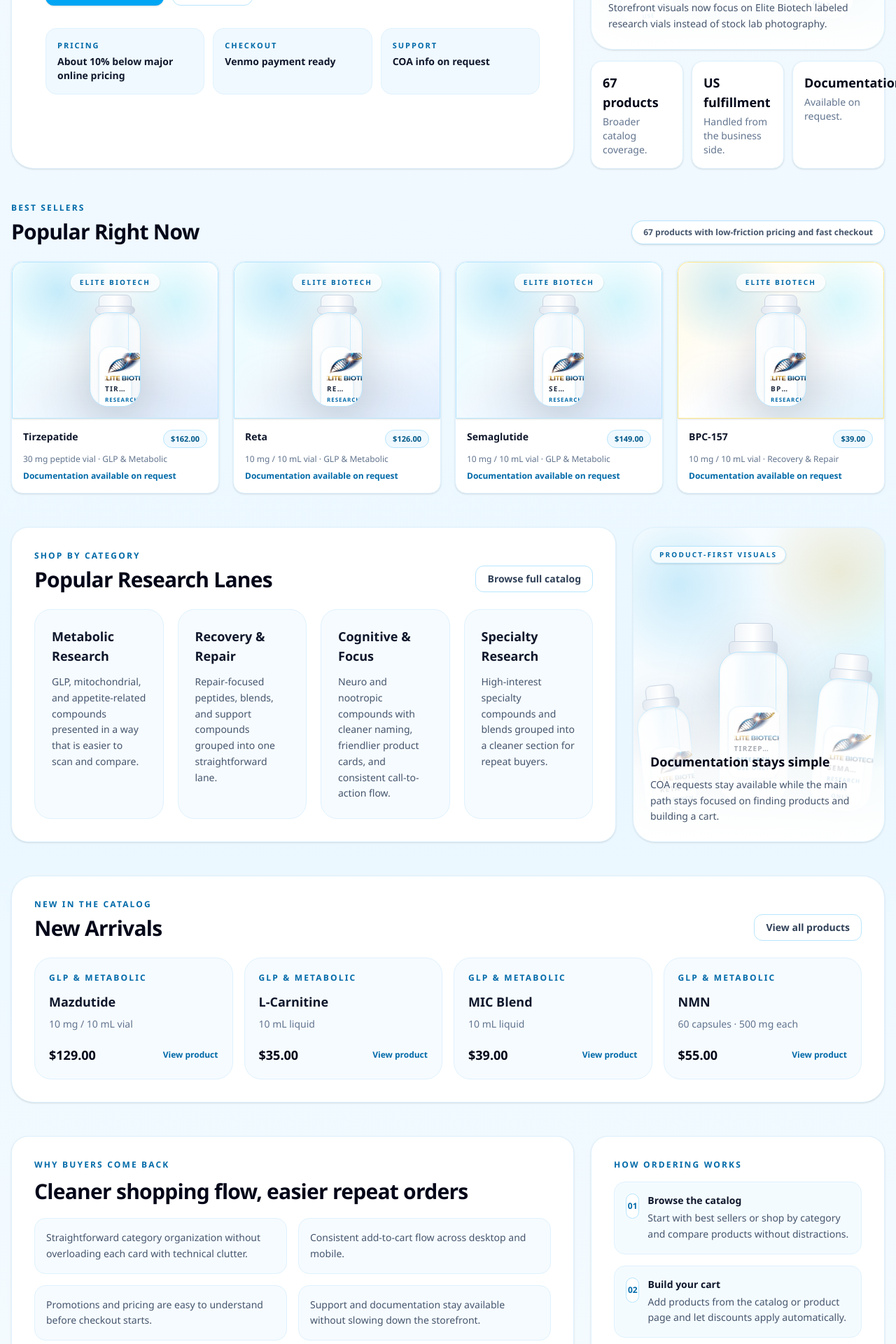
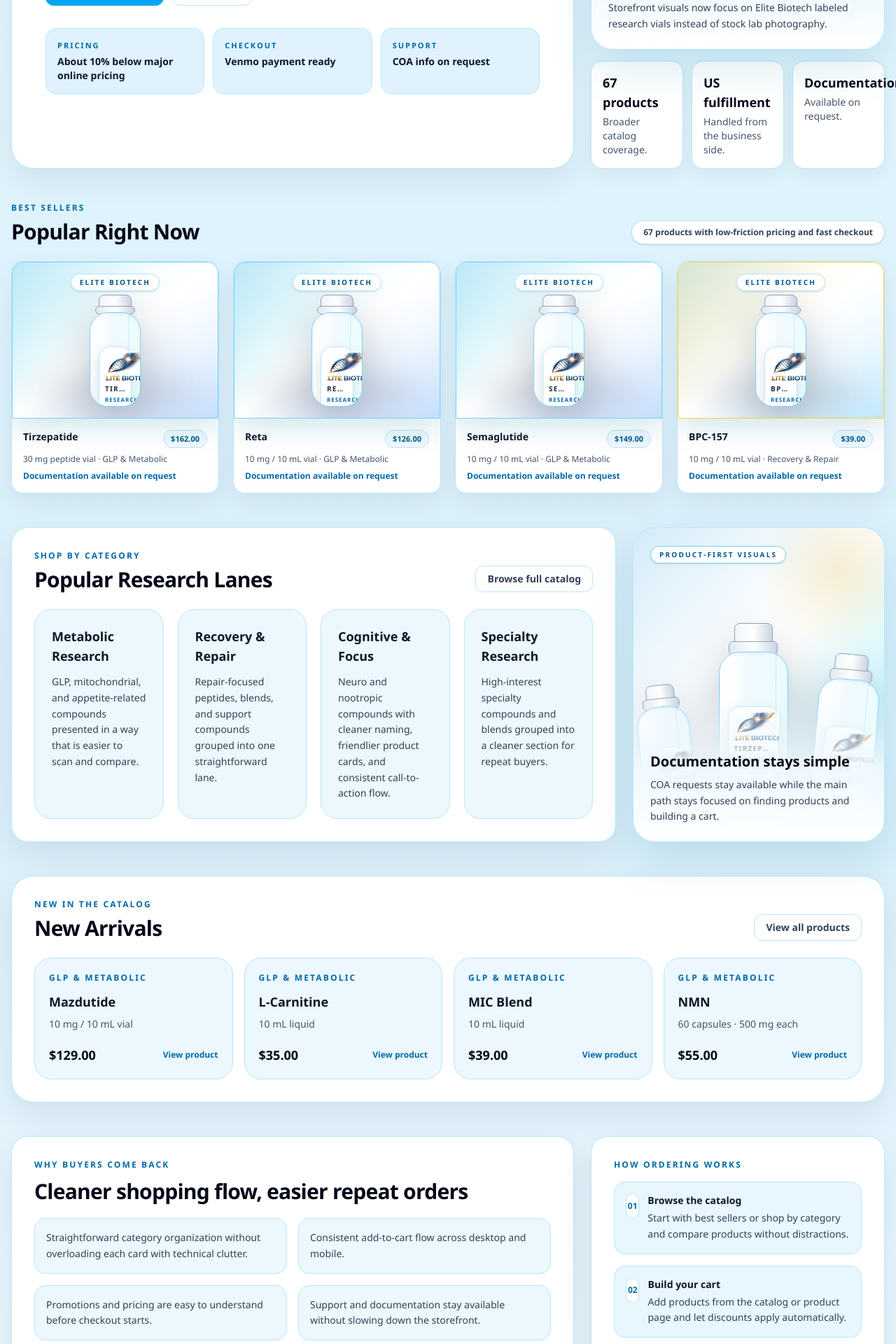
Before and after one commit to Cookarelli/elite-biotech-peptides, a Next.js app: page / in a window 1280 px wide. Shown: the part 520-2440 px from the top of the page at 70% size. Built offline with nearby package versions, Linux system fonts and the light colour scheme.

Commit message:
Increase storefront contrast

```diff
--- a/src/app/globals.css
+++ b/src/app/globals.css
@@ -7,7 +7,7 @@
 html,
 body {
   height: 100%;
-  background: #edf8ff;
-  color: #0f172a;
+  background: #dff3ff;
+  color: #08111f;
   font-family: "Avenir Next", "Segoe UI", "Helvetica Neue", Helvetica, Arial, sans-serif;
 }
--- a/src/app/page.tsx
+++ b/src/app/page.tsx
@@ -36,12 +36,12 @@
   return (
     <SiteShell>
       <section className="grid gap-6 lg:grid-cols-[minmax(0,1.1fr)_420px] lg:items-stretch">
-        <div className="rounded-[2rem] border border-sky-100 bg-white p-8 shadow-sm sm:p-10 lg:p-12">
+        <div className="rounded-[2rem] border border-sky-200 bg-white p-8 shadow-[0_18px_45px_rgba(15,23,42,0.08)] sm:p-10 lg:p-12">
           <p className="text-xs font-bold uppercase tracking-[0.22em] text-sky-700">Elite Biotech Peptides</p>
           <h1 className="mt-4 text-4xl font-bold tracking-tight text-slate-950 sm:text-5xl lg:text-6xl">
             Trusted Elite Research Peptides
           </h1>
-          <p className="mt-5 max-w-2xl text-base leading-relaxed text-slate-600 sm:text-lg">
+          <p className="mt-5 max-w-2xl text-base leading-relaxed text-slate-700 sm:text-lg">
             A brighter, product-first storefront built for repeat buyers, quick quantities, and a
             catalog that is easy to browse on desktop or mobile.
           </p>
@@ -87,7 +87,7 @@
             <p className="text-xs font-bold tracking-[0.18em] text-sky-700">BEST SELLERS</p>
             <h2 className="mt-2 text-3xl font-bold tracking-tight text-slate-950">Popular Right Now</h2>
           </div>
-          <div className="rounded-full border border-sky-200 bg-white px-4 py-2 text-xs font-semibold text-slate-600 shadow-sm">
+          <div className="rounded-full border border-sky-200 bg-white px-4 py-2 text-xs font-semibold text-slate-700 shadow-sm">
             {productCountLabel} with low-friction pricing and fast checkout
           </div>
         </div>
@@ -97,7 +97,7 @@
             <Link
               key={p.slug}
               href={`/products/${p.slug}`}
-              className="group overflow-hidden rounded-2xl border border-sky-100 bg-white shadow-sm transition-colors hover:border-sky-200 hover:bg-sky-50/50"
+              className="group overflow-hidden rounded-2xl border border-sky-200 bg-white shadow-[0_14px_36px_rgba(15,23,42,0.07)] transition-colors hover:border-sky-200 hover:bg-sky-50/50"
             >
               <ProductVisual product={p} compact />
               <div className="p-4">
@@ -107,7 +107,7 @@
                     {p.price}
                   </span>
                 </div>
-                <p className="mt-2 text-xs text-slate-500">{getProductFormat(p)} · {p.category}</p>
+                <p className="mt-2 text-xs text-slate-600">{getProductFormat(p)} · {p.category}</p>
                 <p className="mt-2 text-xs font-semibold text-sky-700">Documentation available on request</p>
               </div>
             </Link>
@@ -116,7 +116,7 @@
       </section>
 
       <section className="mt-12 grid gap-6 lg:grid-cols-[minmax(0,1fr)_360px]">
-        <div className="rounded-3xl border border-sky-100 bg-white p-8 shadow-sm">
+        <div className="rounded-3xl border border-sky-200 bg-white p-8 shadow-[0_18px_45px_rgba(15,23,42,0.08)]">
           <div className="flex flex-wrap items-end justify-between gap-3">
             <div>
               <p className="text-xs font-bold tracking-[0.18em] text-sky-700">SHOP BY CATEGORY</p>
@@ -132,9 +132,9 @@
 
           <div className="mt-6 grid gap-5 md:grid-cols-2 xl:grid-cols-4">
             {collections.map((item) => (
-              <div key={item.title} className="rounded-3xl border border-sky-100 bg-sky-50/60 p-6">
+              <div key={item.title} className="rounded-3xl border border-sky-200 bg-sky-100/60 p-6">
                 <p className="text-lg font-bold text-slate-900">{item.title}</p>
-                <p className="mt-3 text-sm leading-relaxed text-slate-600">{item.body}</p>
+                <p className="mt-3 text-sm leading-relaxed text-slate-700">{item.body}</p>
               </div>
             ))}
           </div>
@@ -147,7 +147,7 @@
         />
       </section>
 
-      <section className="mt-12 rounded-[2rem] border border-sky-100 bg-white p-8 shadow-sm">
+      <section className="mt-12 rounded-[2rem] border border-sky-200 bg-white p-8 shadow-[0_18px_45px_rgba(15,23,42,0.08)]">
         <div className="flex flex-wrap items-end justify-between gap-3">
           <div>
             <p className="text-xs font-bold tracking-[0.18em] text-sky-700">NEW IN THE CATALOG</p>
@@ -166,11 +166,11 @@
             <Link
               key={p.slug}
               href={`/products/${p.slug}`}
-              className="rounded-3xl border border-sky-100 bg-sky-50/60 p-5 transition-colors hover:border-sky-300"
+              className="rounded-3xl border border-sky-200 bg-sky-100/60 p-5 transition-colors hover:border-sky-300"
             >
               <p className="text-xs font-bold uppercase tracking-[0.18em] text-sky-700">{p.category}</p>
               <h3 className="mt-3 text-lg font-bold text-slate-900">{p.name}</h3>
-              <p className="mt-2 text-sm text-slate-500">{getProductFormat(p)}</p>
+              <p className="mt-2 text-sm text-slate-600">{getProductFormat(p)}</p>
               <div className="mt-5 flex items-center justify-between">
                 <span className="text-lg font-bold text-slate-950">{p.price}</span>
                 <span className="text-xs font-semibold text-sky-700">View product</span>
@@ -181,7 +181,7 @@
       </section>
 
       <section className="mt-12 grid gap-6 lg:grid-cols-[minmax(0,1.2fr)_420px]">
-        <div className="rounded-3xl border border-sky-100 bg-white p-8 shadow-sm">
+        <div className="rounded-3xl border border-sky-200 bg-white p-8 shadow-[0_18px_45px_rgba(15,23,42,0.08)]">
           <p className="text-xs font-bold tracking-[0.18em] text-sky-700">WHY BUYERS COME BACK</p>
           <h2 className="mt-3 text-3xl font-bold tracking-tight text-slate-950">Cleaner shopping flow, easier repeat orders</h2>
           <div className="mt-5 grid gap-4 sm:grid-cols-2">
@@ -191,14 +191,14 @@
               "Promotions and pricing are easy to understand before checkout starts.",
               "Support and documentation stay available without slowing down the storefront.",
             ].map((item) => (
-              <div key={item} className="rounded-2xl border border-sky-100 bg-sky-50/60 p-4 text-sm leading-relaxed text-slate-600">
+              <div key={item} className="rounded-2xl border border-sky-200 bg-sky-100/60 p-4 text-sm leading-relaxed text-slate-700">
                 {item}
               </div>
             ))}
           </div>
         </div>
 
-        <div className="rounded-3xl border border-sky-100 bg-white p-8 shadow-sm">
+        <div className="rounded-3xl border border-sky-200 bg-white p-8 shadow-[0_18px_45px_rgba(15,23,42,0.08)]">
           <p className="text-xs font-bold tracking-[0.18em] text-sky-700">HOW ORDERING WORKS</p>
           <div className="mt-4 space-y-4">
             <StepCard number="01" title="Browse the catalog" body="Start with best sellers or shop by category and compare products without distractions." />
@@ -208,7 +208,7 @@
         </div>
       </section>
 
-      <section className="mt-12 grid gap-6 rounded-[2rem] border border-sky-100 bg-white p-6 shadow-sm sm:p-8 lg:grid-cols-[minmax(0,1fr)_460px] lg:items-start">
+      <section className="mt-12 grid gap-6 rounded-[2rem] border border-sky-200 bg-white p-6 shadow-[0_14px_36px_rgba(15,23,42,0.07)] sm:p-8 lg:grid-cols-[minmax(0,1fr)_460px] lg:items-start">
         <div>
           <p className="text-xs font-bold uppercase tracking-[0.2em] text-sky-700">
             Birthday and Specials
@@ -216,7 +216,7 @@
           <h2 className="mt-3 text-3xl font-bold tracking-tight text-slate-950">
             Get optional updates without changing checkout
           </h2>
-          <p className="mt-4 max-w-2xl text-sm leading-relaxed text-slate-600 sm:text-base">
+          <p className="mt-4 max-w-2xl text-sm leading-relaxed text-slate-700 sm:text-base">
             Join the interest list for birthday notes, occasional specials, and product updates.
             Signup is optional and never required to browse, cart, or purchase.
           </p>
@@ -227,7 +227,7 @@
           </div>
         </div>
 
-        <div className="rounded-3xl border border-sky-100 bg-sky-50/70 p-5 sm:p-6">
+        <div className="rounded-3xl border border-sky-200 bg-sky-100/70 p-5 sm:p-6">
           <SpecialsSignupForm />
         </div>
       </section>
@@ -237,7 +237,7 @@
 
 function ValueCard({ label, value }: { label: string; value: string }) {
   return (
-    <div className="rounded-2xl border border-sky-100 bg-sky-50 px-4 py-4">
+    <div className="rounded-2xl border border-sky-200 bg-sky-100 px-4 py-4">
       <p className="text-[11px] font-bold uppercase tracking-[0.18em] text-sky-700">{label}</p>
       <p className="mt-1 text-sm font-bold text-slate-900">{value}</p>
     </div>
@@ -246,9 +246,9 @@
 
 function MetricBox({ title, body }: { title: string; body: string }) {
   return (
-    <div className="rounded-2xl border border-sky-100 bg-white p-4 shadow-sm">
+    <div className="rounded-2xl border border-sky-200 bg-white p-4 shadow-[0_10px_28px_rgba(15,23,42,0.06)]">
       <p className="text-lg font-bold text-slate-950">{title}</p>
-      <p className="mt-1 text-sm text-slate-500">{body}</p>
+      <p className="mt-1 text-sm text-slate-600">{body}</p>
     </div>
   );
 }
@@ -263,14 +263,14 @@
   body: string;
 }) {
   return (
-    <div className="rounded-2xl border border-sky-100 bg-sky-50/70 p-4">
+    <div className="rounded-2xl border border-sky-200 bg-sky-100/70 p-4">
       <div className="flex items-start gap-3">
         <span className="inline-flex h-9 w-9 items-center justify-center rounded-full border border-sky-200 bg-white text-xs font-bold text-sky-700">
           {number}
         </span>
         <div>
           <p className="text-sm font-bold text-slate-900">{title}</p>
-          <p className="mt-1 text-sm leading-relaxed text-slate-600">{body}</p>
+          <p className="mt-1 text-sm leading-relaxed text-slate-700">{body}</p>
         </div>
       </div>
     </div>
--- a/src/app/products/page.tsx
+++ b/src/app/products/page.tsx
@@ -6,14 +6,14 @@
 export default function ProductsPage() {
   return (
     <SiteShell>
-      <section className="rounded-2xl border border-sky-100 bg-white p-5 shadow-sm sm:p-6">
+      <section className="rounded-2xl border border-sky-200 bg-white p-5 shadow-[0_14px_36px_rgba(15,23,42,0.07)] sm:p-6">
         <div className="flex flex-col gap-4 md:flex-row md:items-end md:justify-between">
           <div>
             <p className="text-xs font-bold tracking-[0.2em] text-sky-700">PRODUCTS</p>
             <h1 className="mt-2 text-3xl font-bold tracking-tight text-slate-950 sm:text-4xl">
               Shop Elite Biotech
             </h1>
-            <p className="mt-2 max-w-3xl text-sm leading-relaxed text-slate-600">
+            <p className="mt-2 max-w-3xl text-sm leading-relaxed text-slate-700">
               Search first, choose quantities, and check out through Venmo.
             </p>
           </div>
--- a/src/components/BrandedVialShowcase.tsx
+++ b/src/components/BrandedVialShowcase.tsx
@@ -11,12 +11,12 @@
 }) {
   return (
     <div
-      className={`relative overflow-hidden rounded-[2rem] border border-sky-100 bg-gradient-to-br from-white via-sky-50 to-cyan-100 shadow-sm ${
+      className={`relative overflow-hidden rounded-[2rem] border border-sky-200 bg-gradient-to-br from-sky-50 via-white to-cyan-200 shadow-[0_24px_60px_rgba(14,116,144,0.16)] ${
         compact ? "min-h-[340px]" : "min-h-[420px]"
       }`}
     >
-      <div className="absolute inset-0 bg-[radial-gradient(circle_at_18%_18%,rgba(14,165,233,0.20),transparent_28%),radial-gradient(circle_at_82%_14%,rgba(212,175,55,0.20),transparent_24%)]" />
-      <div className="absolute inset-x-10 bottom-16 h-10 rounded-full bg-slate-400/20 blur-2xl" />
+      <div className="absolute inset-0 bg-[linear-gradient(135deg,rgba(2,132,199,0.12),transparent_38%),radial-gradient(circle_at_82%_14%,rgba(212,175,55,0.22),transparent_24%)]" />
+      <div className="absolute inset-x-10 bottom-16 h-10 rounded-full bg-slate-700/20 blur-2xl" />
 
       <div className="absolute inset-x-0 bottom-14 flex items-end justify-center gap-2 sm:gap-4">
         <ShowcaseVial size="small" label="Reta" />
@@ -25,14 +25,14 @@
       </div>
 
       <div className="absolute inset-x-0 top-0 p-6">
-        <div className="inline-flex rounded-full border border-sky-200 bg-white/75 px-3 py-1 text-[10px] font-bold uppercase tracking-[0.22em] text-sky-700 shadow-sm">
+        <div className="inline-flex rounded-full border border-sky-300 bg-white/90 px-3 py-1 text-[10px] font-bold uppercase tracking-[0.22em] text-sky-800 shadow-sm">
           Product-first visuals
         </div>
       </div>
 
-      <div className="absolute inset-x-0 bottom-0 bg-gradient-to-t from-white via-white/85 to-transparent p-6 pt-20">
-        <p className="text-lg font-bold text-slate-950">{title}</p>
-        <p className="mt-2 max-w-sm text-sm leading-relaxed text-slate-600">{body}</p>
+      <div className="absolute inset-x-0 bottom-0 bg-gradient-to-t from-white via-sky-50/95 to-transparent p-6 pt-20">
+        <p className="text-xl font-bold text-slate-950">{title}</p>
+        <p className="mt-2 max-w-sm text-sm leading-relaxed text-slate-700">{body}</p>
       </div>
     </div>
   );
@@ -52,13 +52,13 @@
   }[size];
 
   return (
-    <div className={`relative ${dimensions} drop-shadow-[0_30px_34px_rgba(15,23,42,0.18)]`}>
-      <div className="absolute inset-x-[28%] top-0 h-[12%] rounded-t-lg border border-slate-300 bg-gradient-to-r from-slate-100 via-white to-slate-200" />
-      <div className="absolute inset-x-[22%] top-[10%] h-[8%] rounded-md border border-slate-300 bg-gradient-to-r from-slate-200 via-white to-slate-300" />
-      <div className="absolute inset-x-[10%] bottom-0 top-[16%] overflow-hidden rounded-[1.85rem] border border-sky-200 bg-gradient-to-r from-white/95 via-sky-50/95 to-white/85 shadow-inner">
+    <div className={`relative ${dimensions} drop-shadow-[0_34px_38px_rgba(15,23,42,0.26)]`}>
+      <div className="absolute inset-x-[28%] top-0 h-[12%] rounded-t-lg border border-slate-400 bg-gradient-to-r from-slate-100 via-white to-slate-300" />
+      <div className="absolute inset-x-[22%] top-[10%] h-[8%] rounded-md border border-slate-400 bg-gradient-to-r from-slate-200 via-white to-slate-300" />
+      <div className="absolute inset-x-[10%] bottom-0 top-[16%] overflow-hidden rounded-[1.85rem] border border-sky-300 bg-gradient-to-r from-white via-sky-50 to-cyan-50 shadow-inner">
         <div className="absolute inset-y-0 left-3 w-3 bg-white/80 blur-sm" />
         <div className="absolute inset-y-0 right-4 w-px bg-sky-200/70" />
-        <div className="absolute inset-x-3 top-[36%] rounded-2xl border border-sky-100 bg-white/95 p-2 text-center shadow-sm">
+        <div className="absolute inset-x-3 top-[36%] rounded-2xl border border-sky-200 bg-white p-2 text-center shadow-[0_8px_20px_rgba(15,23,42,0.12)]">
           <div className="relative mx-auto h-10 w-16 overflow-hidden">
             <Image
               src="/brand/elite-biotech-peptides-logo.png"
--- a/src/components/ProductVisual.tsx
+++ b/src/components/ProductVisual.tsx
@@ -7,17 +7,17 @@
 
 const tones: Record<string, string> = {
   "GLP & Metabolic":
-    "from-cyan-100 via-sky-50 to-blue-100 border-sky-200",
+    "from-cyan-200 via-white to-blue-200 border-sky-300",
   "Recovery & Repair":
-    "from-amber-100 via-white to-sky-100 border-amber-200",
+    "from-amber-200 via-white to-sky-200 border-amber-300",
   "Cognitive & Focus":
-    "from-indigo-100 via-white to-cyan-100 border-indigo-200",
+    "from-indigo-200 via-white to-cyan-200 border-indigo-300",
   "Longevity & Immune":
-    "from-fuchsia-100 via-white to-amber-100 border-fuchsia-200",
+    "from-fuchsia-200 via-white to-amber-200 border-fuchsia-300",
   "Specialty Research":
-    "from-violet-100 via-white to-cyan-100 border-violet-200",
+    "from-violet-200 via-white to-cyan-200 border-violet-300",
   "Support Supplies":
-    "from-emerald-100 via-white to-cyan-100 border-emerald-200",
+    "from-emerald-200 via-white to-cyan-200 border-emerald-300",
 };
 
 export function ProductVisual({
@@ -36,7 +36,7 @@
   if (productImage) {
     return (
       <div
-        className={`relative overflow-hidden border bg-white ${tone} ${
+        className={`relative overflow-hidden border bg-white shadow-[0_16px_36px_rgba(14,116,144,0.14)] ${tone} ${
           compact ? "aspect-[4/3] rounded-t-2xl" : "aspect-[4/3] rounded-3xl"
         }`}
       >
@@ -56,15 +56,15 @@
     <div
       role="img"
       aria-label={productImageAlt}
-      className={`relative overflow-hidden border bg-gradient-to-br ${tone} shadow-sm ${
+      className={`relative overflow-hidden border bg-gradient-to-br ${tone} shadow-[0_16px_36px_rgba(14,116,144,0.16)] ${
         compact ? "h-56 rounded-t-2xl" : "h-[28rem] rounded-3xl"
       }`}
     >
-      <div className="absolute inset-0 bg-[radial-gradient(circle_at_22%_18%,rgba(14,165,233,0.20),transparent_28%),radial-gradient(circle_at_80%_25%,rgba(34,211,238,0.18),transparent_26%),linear-gradient(180deg,rgba(255,255,255,0.78),rgba(255,255,255,0.15))]" />
-      <div className="absolute inset-x-8 bottom-6 h-6 rounded-full bg-slate-400/20 blur-xl" />
+      <div className="absolute inset-0 bg-[linear-gradient(135deg,rgba(2,132,199,0.16),transparent_42%),linear-gradient(180deg,rgba(255,255,255,0.68),rgba(255,255,255,0.12))]" />
+      <div className="absolute inset-x-8 bottom-6 h-6 rounded-full bg-slate-700/22 blur-xl" />
 
       <div className="absolute inset-x-0 top-4 flex justify-center">
-        <div className="rounded-full border border-white/80 bg-white/80 px-3 py-1 text-[10px] font-bold uppercase tracking-[0.22em] text-sky-700 shadow-sm">
+        <div className="rounded-full border border-sky-200 bg-white/90 px-3 py-1 text-[10px] font-bold uppercase tracking-[0.22em] text-sky-800 shadow-sm">
           Elite Biotech
         </div>
       </div>
@@ -73,14 +73,14 @@
         <div
           className={`relative ${
             compact ? "h-40 w-24" : "h-72 w-40"
-          } drop-shadow-[0_24px_34px_rgba(15,23,42,0.20)]`}
+          } drop-shadow-[0_28px_34px_rgba(15,23,42,0.28)]`}
         >
-          <div className="absolute inset-x-[26%] top-0 h-[12%] rounded-t-lg border border-slate-300 bg-gradient-to-r from-slate-100 via-white to-slate-200" />
-          <div className="absolute inset-x-[20%] top-[10%] h-[8%] rounded-md border border-slate-300 bg-gradient-to-r from-slate-200 via-white to-slate-300" />
-          <div className="absolute inset-x-[12%] bottom-0 top-[16%] overflow-hidden rounded-[1.65rem] border border-sky-200 bg-gradient-to-r from-white/90 via-sky-50/90 to-white/80 shadow-inner">
+          <div className="absolute inset-x-[26%] top-0 h-[12%] rounded-t-lg border border-slate-400 bg-gradient-to-r from-slate-100 via-white to-slate-300" />
+          <div className="absolute inset-x-[20%] top-[10%] h-[8%] rounded-md border border-slate-400 bg-gradient-to-r from-slate-200 via-white to-slate-300" />
+          <div className="absolute inset-x-[12%] bottom-0 top-[16%] overflow-hidden rounded-[1.65rem] border border-sky-300 bg-gradient-to-r from-white via-sky-50 to-cyan-50 shadow-inner">
             <div className="absolute inset-y-0 left-3 w-3 bg-white/70 blur-sm" />
             <div className="absolute inset-y-0 right-4 w-px bg-sky-200/70" />
-            <div className="absolute inset-x-3 top-[36%] rounded-2xl border border-sky-100 bg-white/95 p-2 text-center shadow-sm">
+            <div className="absolute inset-x-3 top-[36%] rounded-2xl border border-sky-200 bg-white p-2 text-center shadow-[0_8px_20px_rgba(15,23,42,0.12)]">
               <div className="relative mx-auto h-10 w-16 overflow-hidden">
                 <Image
                   src="/brand/elite-biotech-peptides-logo.png"
--- a/src/components/SiteShell.tsx
+++ b/src/components/SiteShell.tsx
@@ -10,9 +10,9 @@
 
 export function SiteShell({ children }: { children: React.ReactNode }) {
   return (
-    <div className="min-h-screen bg-[linear-gradient(180deg,#f5fbff_0%,#eaf7ff_48%,#ffffff_100%)] text-slate-950">
-      <header className="sticky top-0 z-50 border-b border-sky-100 bg-white/92 shadow-sm backdrop-blur">
-        <div className="border-b border-sky-100 bg-sky-50">
+    <div className="min-h-screen bg-[linear-gradient(180deg,#e6f7ff_0%,#d8effb_48%,#f8fcff_100%)] text-slate-950">
+      <header className="sticky top-0 z-50 border-b border-sky-200 bg-white/95 shadow-[0_10px_28px_rgba(15,23,42,0.08)] backdrop-blur">
+        <div className="border-b border-sky-200 bg-sky-100/70">
           <div className="mx-auto flex max-w-7xl flex-wrap items-center justify-between gap-3 px-4 py-2 text-[11px] font-semibold uppercase tracking-[0.16em] text-slate-600">
             <p>$10.95 shipping under $150</p>
             <p className="text-sky-700">3+ Vial Discount - 15% Off</p>
@@ -57,7 +57,7 @@
           </div>
         </div>
 
-        <div className="border-t border-sky-100 md:hidden">
+        <div className="border-t border-sky-200 md:hidden">
           <div className="mx-auto flex max-w-7xl gap-4 overflow-x-auto px-4 py-3">
             <NavLink href="/products">Shop</NavLink>
             <NavLink href="/cart">Cart</NavLink>
@@ -70,7 +70,7 @@
 
       <main className="mx-auto max-w-7xl px-4 py-10">{children}</main>
 
-      <footer className="border-t border-sky-100 bg-white/80">
+      <footer className="border-t border-sky-200 bg-white/90">
         <div className="mx-auto grid max-w-7xl gap-6 px-4 py-10 md:grid-cols-[auto_1fr] md:items-center">
           <div className="relative h-24 w-36 overflow-hidden">
             <Image
```
Also changed, not shown: src/app/about/page.tsx (+6 -6 lines), src/app/contact/page.tsx (+8 -8 lines), src/app/products/[slug]/page.tsx (+16 -16 lines), src/components/ProductCard.tsx (+9 -9 lines), src/components/ProductCatalog.tsx (+5 -5 lines).
